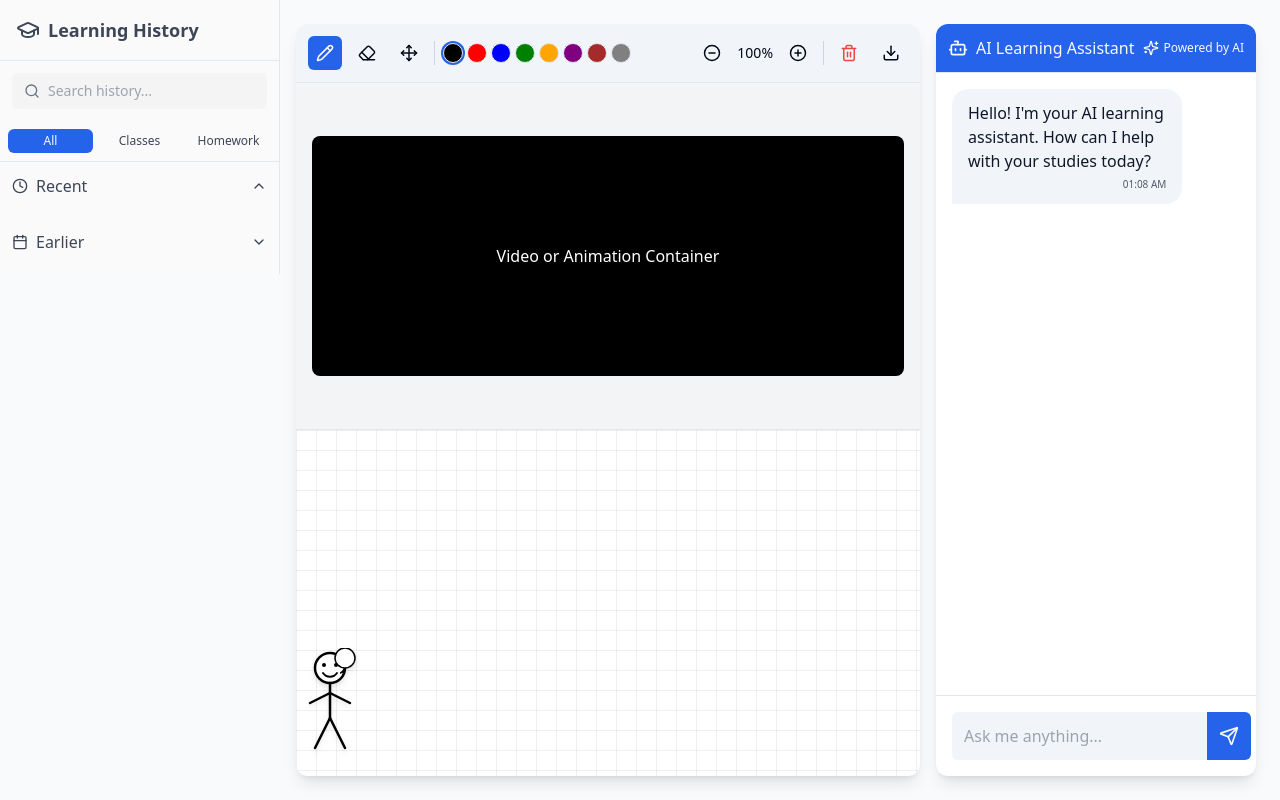
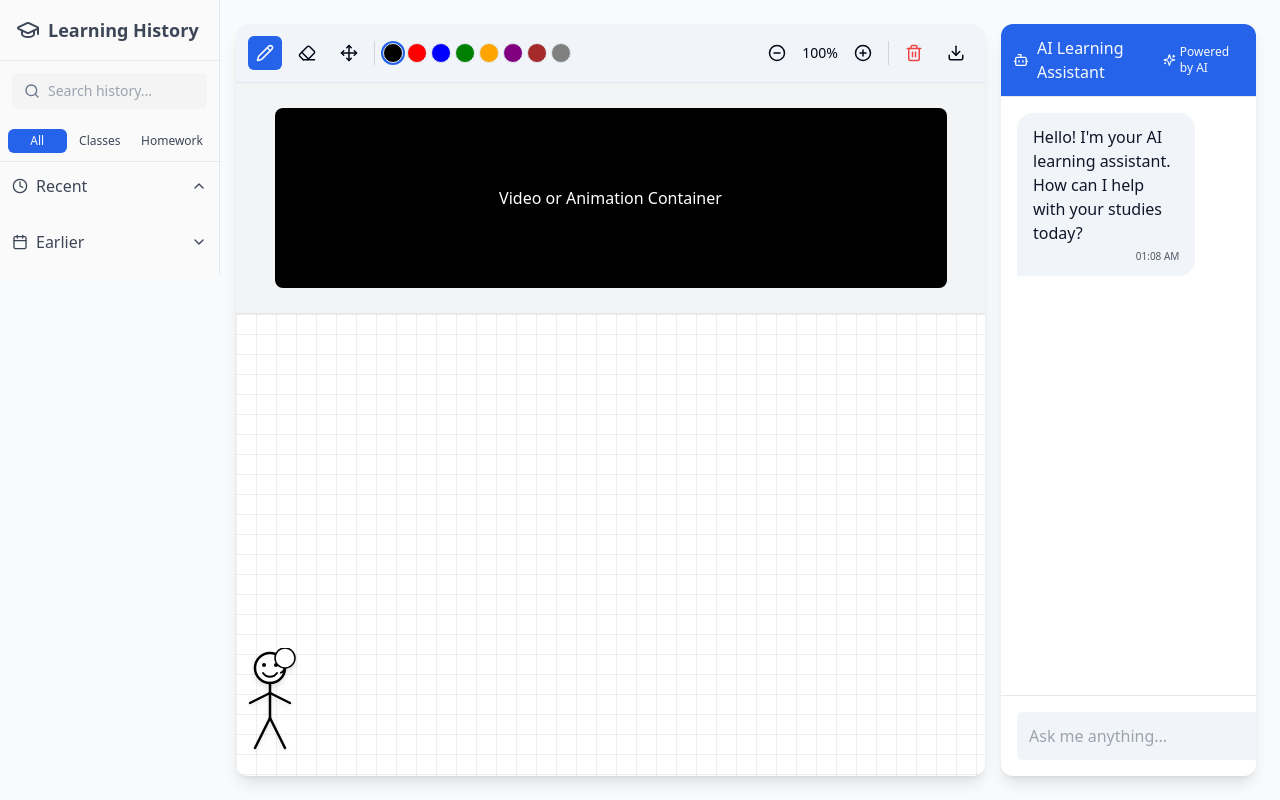
Before and after one commit to HoyeonM/Feynman.ai, a React (Vite) app: page /dashboard in a window 1280 px wide. Built offline with nearby package versions, Linux system fonts and the light colour scheme.

Commit message:
Adjust layout proportions
Make the learning history sidebar smaller and increase the size of the video/whiteboard sections.

```diff
--- a/src/components/Whiteboard.tsx
+++ b/src/components/Whiteboard.tsx
@@ -279,18 +279,18 @@ export const Whiteboard = () => {
 
       {/* Split into two sections - Video/Animation section on top and Whiteboard on bottom */}
       <div className="flex flex-col flex-1">
-        {/* Video/Animation Section - Takes up top half */}
-        <div className="h-1/2 bg-gray-100 p-4 border-b border-gray-200 flex items-center justify-center">
-          <div className="w-full max-w-2xl h-full max-h-[240px] bg-black rounded-lg flex items-center justify-center text-white">
+        {/* Video/Animation Section - Takes up 1/3 height */}
+        <div className="h-1/3 bg-gray-100 p-4 border-b border-gray-200 flex items-center justify-center">
+          <div className="w-full max-w-2xl h-full max-h-[180px] bg-black rounded-lg flex items-center justify-center text-white">
             <p className="text-center">Video or Animation Container</p>
             {/* Animation or video component would go here */}
           </div>
         </div>
 
-        {/* Whiteboard Section - Takes up bottom half */}
+        {/* Whiteboard Section - Takes up 2/3 height */}
         <div
           ref={containerRef}
-          className="whiteboard-container h-1/2 relative overflow-hidden"
+          className="whiteboard-container h-2/3 relative overflow-hidden"
         >
           <canvas
             ref={canvasRef}
--- a/src/pages/Dashboard.tsx
+++ b/src/pages/Dashboard.tsx
@@ -21,11 +21,11 @@ const Dashboard = () => {
         {sidebarOpen ? <X size={20} /> : <Menu size={20} />}
       </button>
 
-      {/* History Sidebar */}
+      {/* History Sidebar - Reduced width */}
       <div
         className={cn(
-          "fixed lg:relative lg:flex h-full w-full max-w-[280px] transition-all duration-300 ease-in-out z-40",
-          sidebarOpen ? "left-0" : "-left-[280px] lg:left-0"
+          "fixed lg:relative lg:flex h-full w-full max-w-[220px] transition-all duration-300 ease-in-out z-40",
+          sidebarOpen ? "left-0" : "-left-[220px] lg:left-0"
         )}
       >
         <HistorySidebar />
@@ -34,19 +34,19 @@ const Dashboard = () => {
       {/* Main Content */}
       <div className="flex flex-col lg:flex-row flex-1 w-full overflow-hidden">
         {/* Stick Figure Animation (positioned at bottom left) */}
-        <div className="hidden lg:flex fixed bottom-8 left-[290px] z-30">
+        <div className="hidden lg:flex fixed bottom-8 left-[230px] z-30">
           <StickFigureAnimation />
         </div>
 
         {/* Main dashboard container with Whiteboard and AI Chat */}
         <div className="flex flex-col lg:flex-row w-full h-full min-h-screen p-4 lg:p-6 lg:pl-4">
-          {/* Whiteboard section */}
-          <div className="w-full lg:w-2/3 lg:h-full mb-4 lg:mb-0 lg:mr-4">
+          {/* Whiteboard section - Increased size */}
+          <div className="w-full lg:w-3/4 lg:h-full mb-4 lg:mb-0 lg:mr-4">
             <Whiteboard />
           </div>
 
-          {/* AI Chat section */}
-          <div className="w-full lg:w-1/3 lg:h-full">
+          {/* AI Chat section - Decreased size */}
+          <div className="w-full lg:w-1/4 lg:h-full">
             <AiChat />
           </div>
         </div>
```
